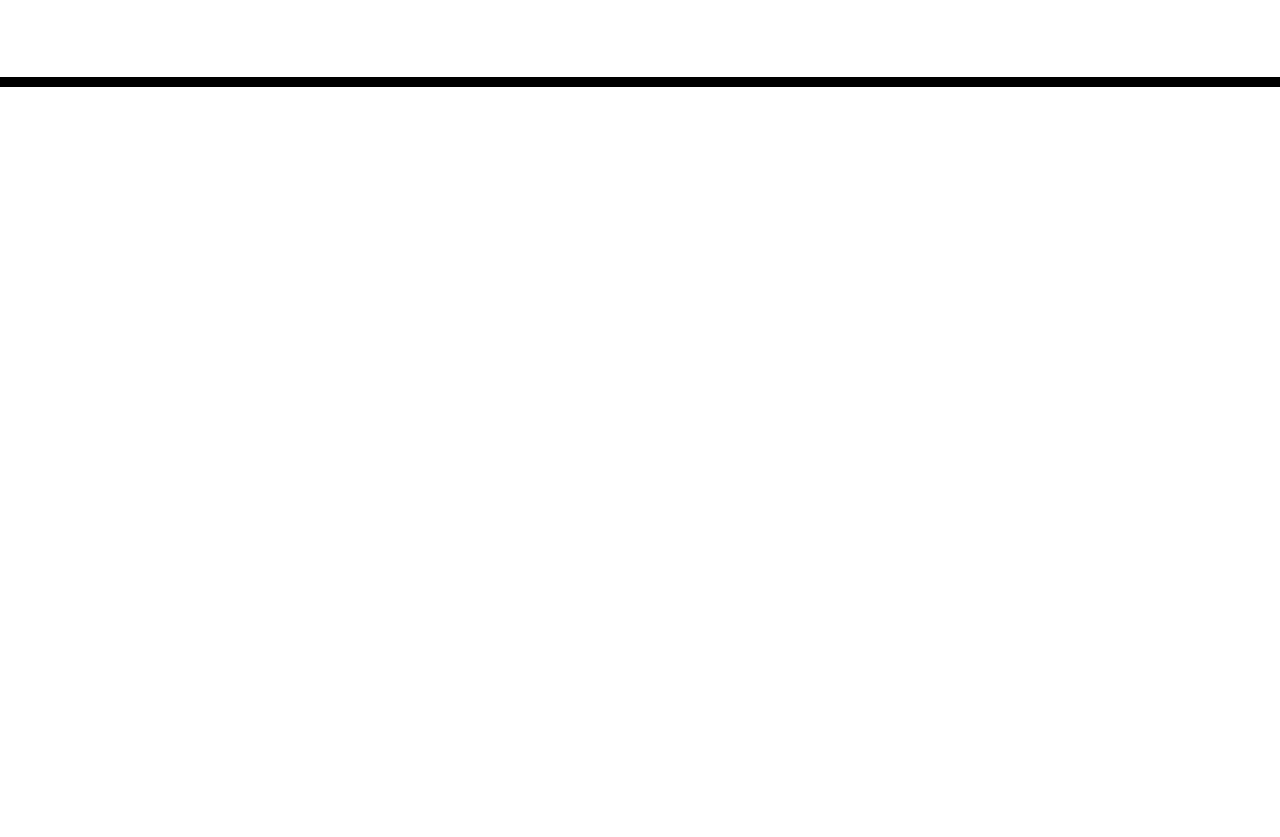
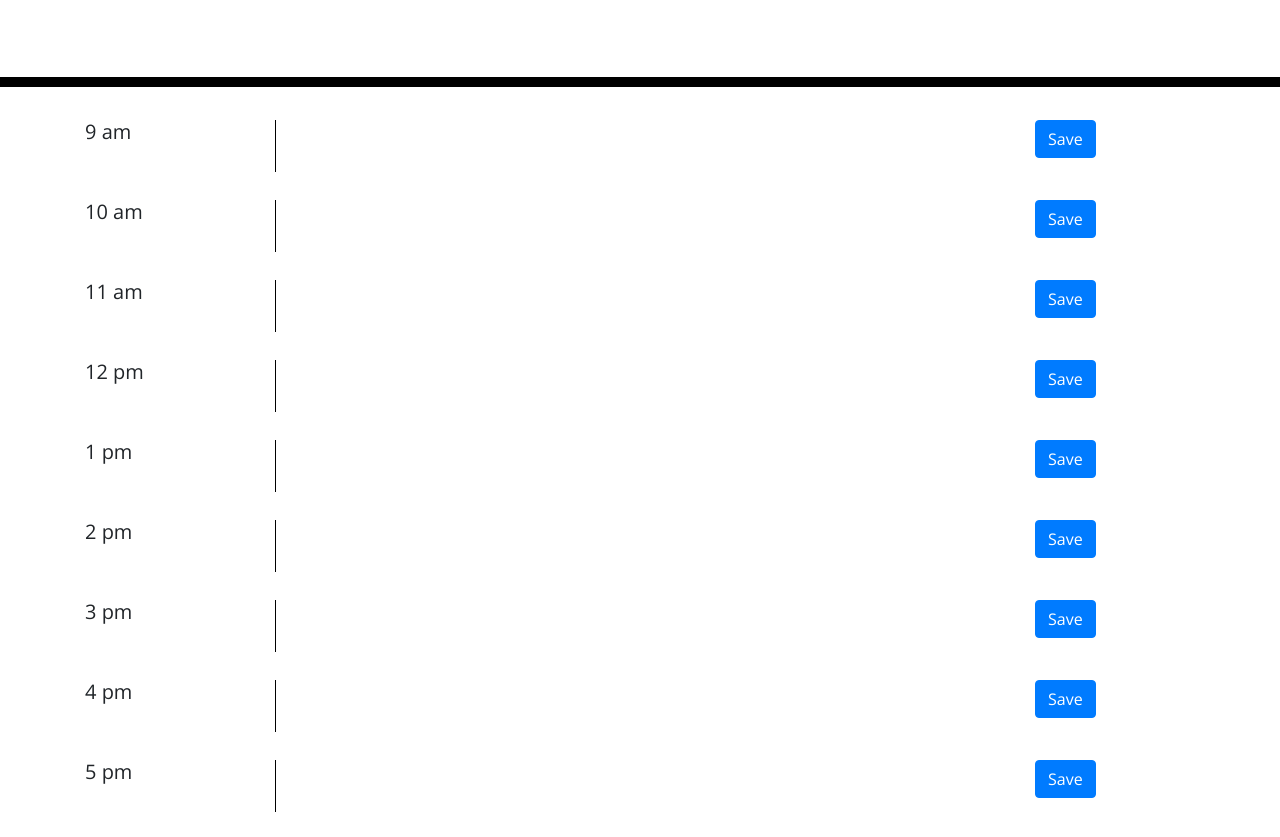
Before and after one commit to eisforgene/super-disco, a plain HTML site: page Develop/index.html in a window 1280 px wide. Shown: the part 181-1018 px from the top of the page. Before the commit the page ends 800 px from the top, so only its background shows below. Drawn offline with nearby package versions, Linux system fonts and the light colour scheme.

Commit message:
hours inputted

```diff
--- a/Develop/index.html
+++ b/Develop/index.html
@@ -29,7 +29,52 @@
       <p id="currentDay" class="lead"></p>
     </header>
     <div class="container">
-      <!-- Timeblocks go here -->
+      <!-- Timeblocks go here --> <!-- First -->
+      <div class="row">
+       <div class="col-md-2"><h5>9 am</h5></div>
+       <div class="col-md-8"><textarea id="9-planner"></textarea></div>
+       <div class="col-md-2"><button class="btn btn-primary" id="9-savebtn">Save</button></div>
+      </div>
+      <div class="row">
+        <div class="col-md-2"><h5>10 am</h5></div>
+        <div class="col-md-8"><textarea id="9-planner"></textarea></div>
+        <div class="col-md-2"><button class="btn btn-primary" id="9-savebtn">Save</button></div>
+       </div>
+       <div class="row">
+        <div class="col-md-2"><h5>11 am</h5></div>
+        <div class="col-md-8"><textarea id="9-planner"></textarea></div>
+        <div class="col-md-2"><button class="btn btn-primary" id="9-savebtn">Save</button></div>
+       </div>
+       <div class="row">
+        <div class="col-md-2"><h5>12 pm</h5></div>
+        <div class="col-md-8"><textarea id="9-planner"></textarea></div>
+        <div class="col-md-2"><button class="btn btn-primary" id="9-savebtn">Save</button></div>
+       </div>
+       <div class="row">
+        <div class="col-md-2"><h5>1 pm</h5></div>
+        <div class="col-md-8"><textarea id="9-planner"></textarea></div>
+        <div class="col-md-2"><button class="btn btn-primary" id="9-savebtn">Save</button></div>
+       </div>
+       <div class="row">
+        <div class="col-md-2"><h5>2 pm</h5></div>
+        <div class="col-md-8"><textarea id="9-planner"></textarea></div>
+        <div class="col-md-2"><button class="btn btn-primary" id="9-savebtn">Save</button></div>
+       </div>
+       <div class="row">
+        <div class="col-md-2"><h5>3 pm</h5></div>
+        <div class="col-md-8"><textarea id="9-planner"></textarea></div>
+        <div class="col-md-2"><button class="btn btn-primary" id="9-savebtn">Save</button></div>
+       </div>
+       <div class="row">
+        <div class="col-md-2"><h5>4 pm</h5></div>
+        <div class="col-md-8"><textarea id="9-planner"></textarea></div>
+        <div class="col-md-2"><button class="btn btn-primary" id="9-savebtn">Save</button></div>
+       </div>
+       <div class="row">
+        <div class="col-md-2"><h5>5 pm</h5></div>
+        <div class="col-md-8"><textarea id="9-planner"></textarea></div>
+        <div class="col-md-2"><button class="btn btn-primary" id="9-savebtn">Save</button></div>
+       </div>
     </div>
 
     <script src="https://code.jquery.com/jquery-3.4.1.min.js"></script>
--- a/Develop/style.css
+++ b/Develop/style.css
@@ -11,6 +11,7 @@ textarea{
   color: #000000;
   border-left: 1px solid black;
   padding: 10px;
+  width: 100%;
 }
 
 .jumbotron {
```
Also changed, not shown: Develop/script.js (added).
